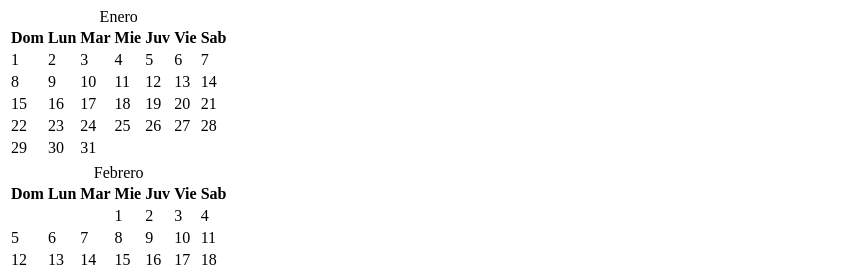
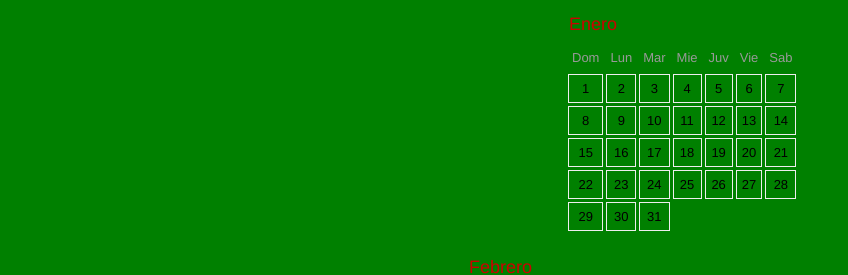
Before and after one commit to LukasMer/prueba-curso, a plain HTML site: page index.html in a window 1280 px wide. Shown: the top 275 px of the page, without its empty margins (0-848 px from the left). Drawn offline with Linux system fonts and the light colour scheme.

Commit message:
cambia el fondo a verde

```diff
--- a/index.html
+++ b/index.html
@@ -3,6 +3,7 @@
   <head>
     <meta charset="utf-8">
     <title>Calendario</title>
+    <link rel="stylesheet" href="style.css">
 
 
   </head>
--- a/style.css
+++ b/style.css
@@ -1,3 +1,6 @@
+body {
+  background-color:green;
+}
 div.mes {
   margin: 0 auto;
   width: 250px;
```
